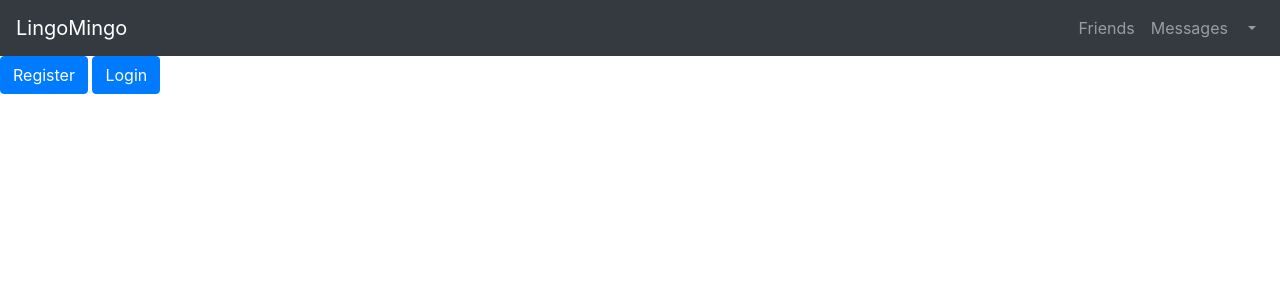
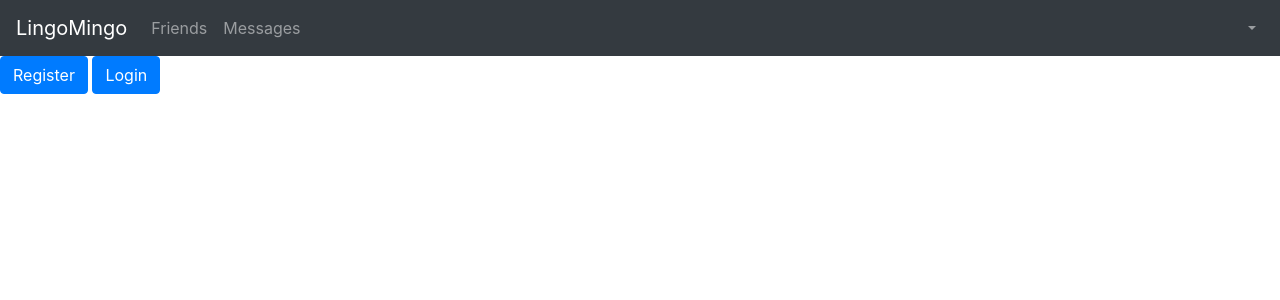
Before and after one commit to abista7/SoftwareDevelopmentGroupPROJECT, a Django app: page / in a window 1280 px wide. Shown: the top 300 px of the page. Run offline with Django 3.2, Linux system fonts and the light colour scheme; some libraries are stand-ins or nearby versions.

Commit message:
fix dropdown-menu going off screen to the right and move main elements on nav to the left

```diff
--- a/application/django/templates/mainapp/base.html
+++ b/application/django/templates/mainapp/base.html
@@ -18,31 +18,28 @@
     <nav class="navbar navbar-expand-md navbar-dark bg-dark">
         <a class="navbar-brand" href="{% url 'index' %}">LingoMingo</a>
 
-{#        <div class="navbar-collapse collapse w-100 order-1 order-md-0 dual-collapse2">#}
-{#            <ul class="navbar-nav mr-auto">#}
-{#                <li class="nav-item">#}
-{#                    <a class="nav-link" href="coinflip">Coin Flip</a>#}
-{#                </li>#}
-{#            </ul>#}
-{#        </div>#}
-
-
-        <div class="navbar-collapse collapse w-100 order-3 dual-collapse2">
-            <ul class="navbar-nav ml-auto">
+        <div class="navbar-collapse collapse w-100 order-1 order-md-0 dual-collapse2">
+            <ul class="navbar-nav mr-auto">
                 <li class="nav-item">
                     <a class="nav-link" href="{% url 'friends' %}">Friends</a>
                 </li>
                 <li class="nav-item">
                     <a class="nav-link" href="{% url 'messages' %}">Messages</a>
                 </li>
+            </ul>
+        </div>
+
+
+        <div class="navbar-collapse collapse w-100 order-3 dual-collapse2">
+            <ul class="navbar-nav ml-auto">
+
                 <li class="nav-item dropdown">
                     <a class="nav-link dropdown-toggle" href="#" id="navbarDropdown" role="button"
                        data-toggle="dropdown" aria-haspopup="true" aria-expanded="false">
                         {{ user.first_name }}
                     </a>
-                    <div class="dropdown-menu" aria-labelledby="navbarDropdown">
+                    <div class="dropdown-menu dropdown-menu-right" aria-labelledby="navbarDropdown">
                         <a class="dropdown-item" href="{% url 'profile' user.profile.uuid %}">Profile</a>
-                        <div class="dropdown-divider"></div>
                         <a class="dropdown-item" href="{% url 'settings' %}">Settings</a>
                         <div class="dropdown-divider"></div>
                         <a class="dropdown-item" href="">Logout</a>
```
